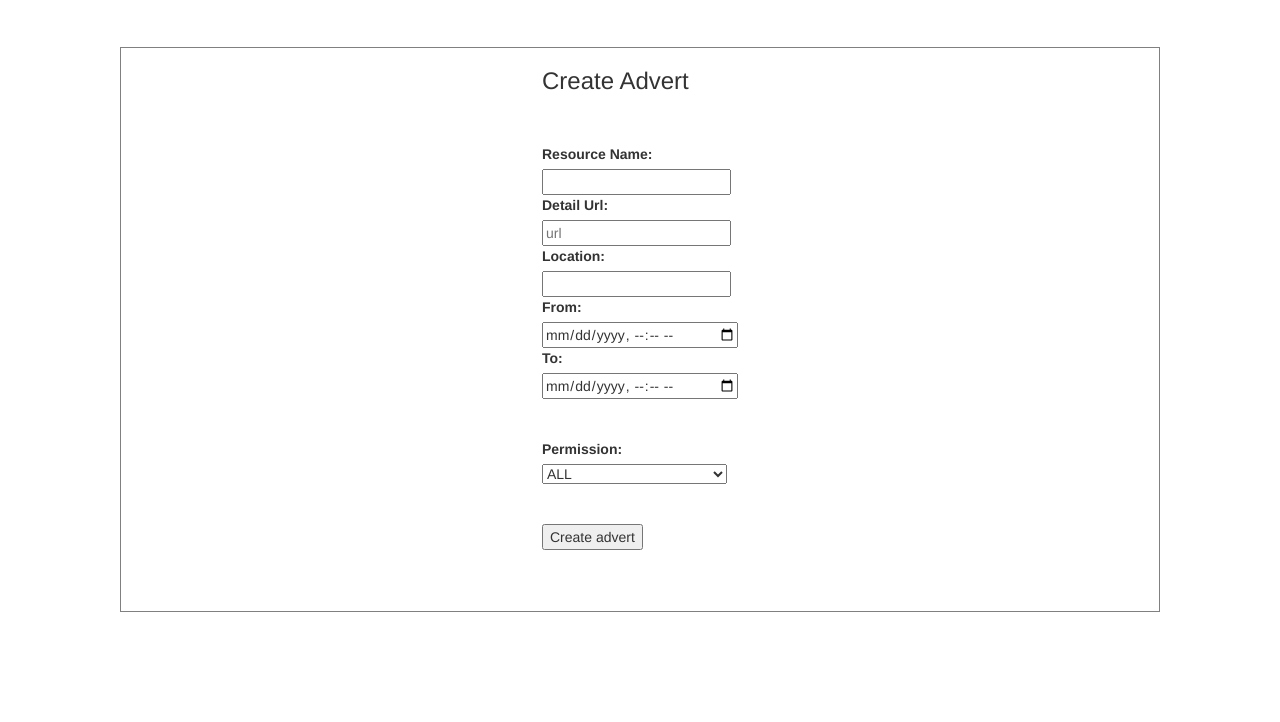
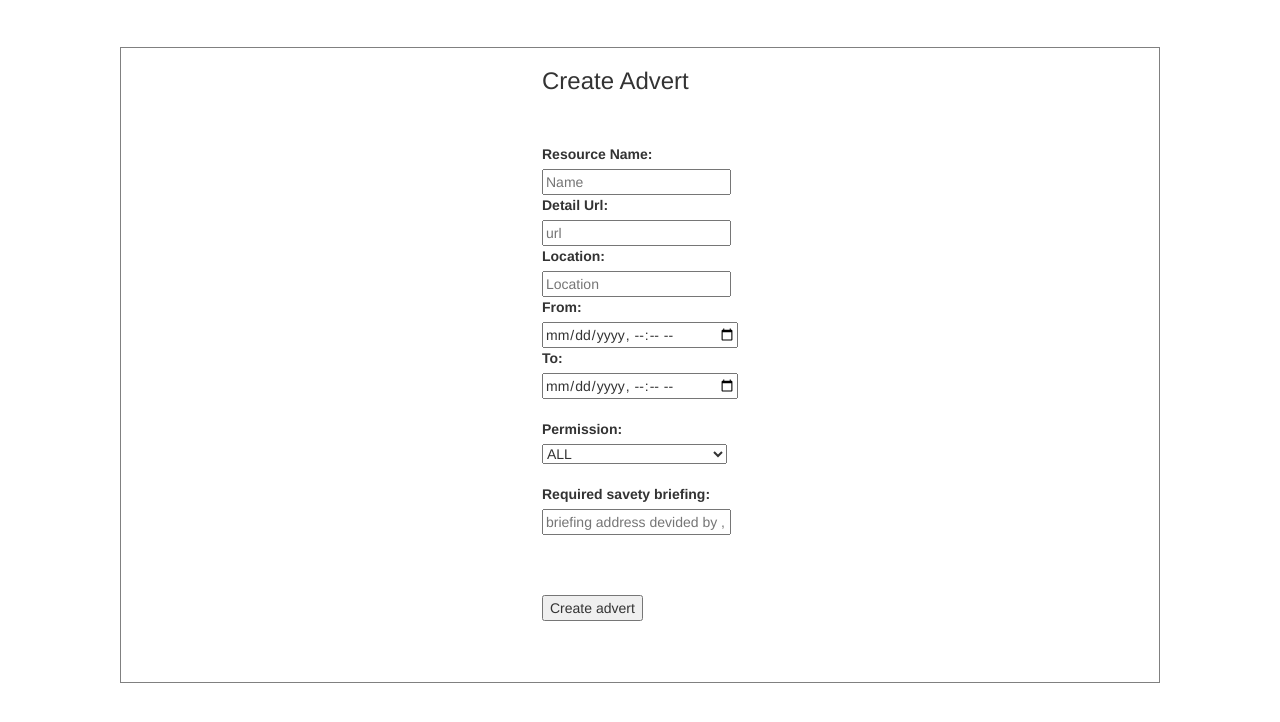
Before and after one commit to Seakuh/DappResourceRental, a website: page src/index.html in a window 1280 px wide. Shown: the part 154-876 px from the top of the page. Before the commit the page ends 816 px from the top, so only its background shows below. Drawn offline with nearby package versions, Linux system fonts and the light colour scheme; files whose address does not match are found by name.

Commit message:
add placeholder migrate sc

```diff
--- a/src/index.html
+++ b/src/index.html
@@ -49,7 +49,12 @@
 
         <form onsubmit="createAdvert()">
           <label>Resource Name:</label><br />
-          <input type="text" id="resourceName" name="name" /><br />
+          <input
+            type="text"
+            id="resourceName"
+            name="name"
+            placeholder="Name"
+          /><br />
           <label>Detail Url:</label><br />
           <input
             type="text"
@@ -58,7 +63,12 @@
             placeholder="url"
           /><br />
           <label>Location:</label><br />
-          <input type="text" id="resourceLocation" name="location" /><br />
+          <input
+            type="text"
+            id="resourceLocation"
+            name="location"
+            placeholder="Location"
+          /><br />
           <label>From:</label><br />
           <input
             type="datetime-local"
@@ -71,7 +81,6 @@
             id="toTimeStamp"
             name="toTimeStamp"
           /><br /><br />
-          <br />
           <label>Permission: </label>
           <br />
           <select name="permission" id="permission">
@@ -81,6 +90,15 @@
             <option value="">PROFESSOR</option>
             <option value="">ADMIN</option>
           </select>
+          <br /><br />
+          <label>Required savety briefing: </label>
+          <br />
+          <input
+            type="text"
+            id="resourceName"
+            name="name"
+            placeholder="briefing address devided by ,"
+          /><br />
           <br /><br />
           <br />
           <input type="button" value="Create advert" onclick="createAdvert()" />
--- a/src/js/app.js
+++ b/src/js/app.js
@@ -269,15 +269,13 @@ function createAdvert() {
   var convertedFromTimeStamp = convertToTimeStamp(fromTimeStamp);
   var convertedToTimeStamp = convertToTimeStamp(toTimeStamp);
 
-  console.log(convertedFromTimeStamp);
-  console.log(convertedToTimeStamp);
+  var permission = document.getElementById("permission");
+  var permissionText = permission.options[permission.selectedIndex].text;
 
   if (!imagePath) {
     imagePath =
       "https://cdn.prod.www.spiegel.de/images/6bbd78cd-0001-0004-0000-000001454027_w1600_r1.4790419161676647_fpx33.81_fpy50.jpg";
   }
-
-  console.log(imagePath);
 
   // Test function with truffle develop
   // truffle(develop)> ResourceRental.deployed().then(function(i) {app = i})
@@ -290,6 +288,7 @@ function createAdvert() {
       location,
       convertedFromTimeStamp.toString(),
       convertedToTimeStamp.toString(),
+      permissionText,
       { from: currentAddress }
     );
   });
```
Also changed, not shown: build/contracts/Election.json, build/contracts/Migrations.json, build/contracts/ResourceRental.json, build/contracts/TrainingContract.json, build/contracts/TrainingValidate.json.
